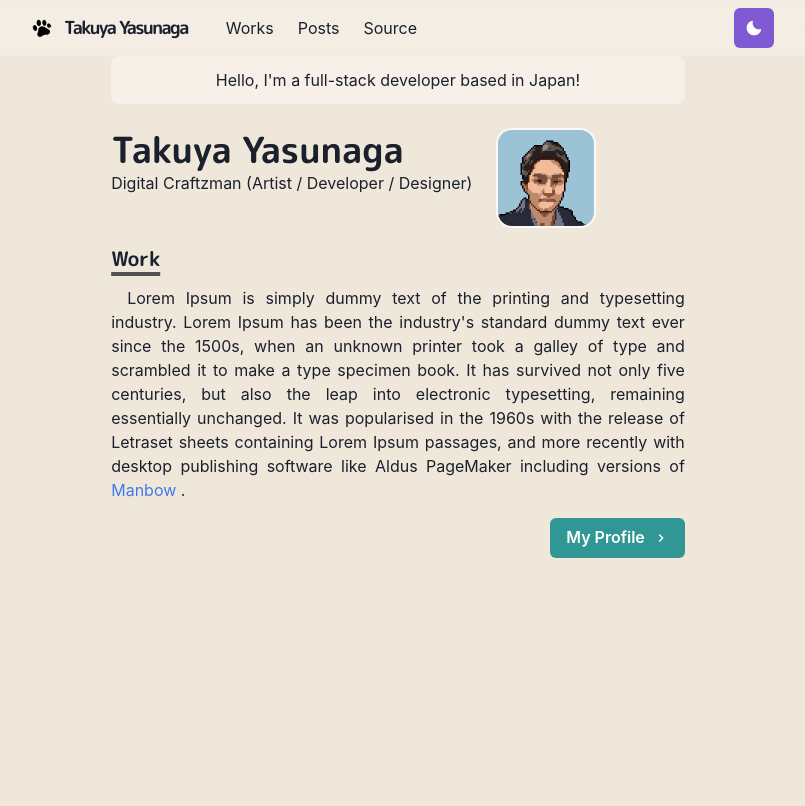
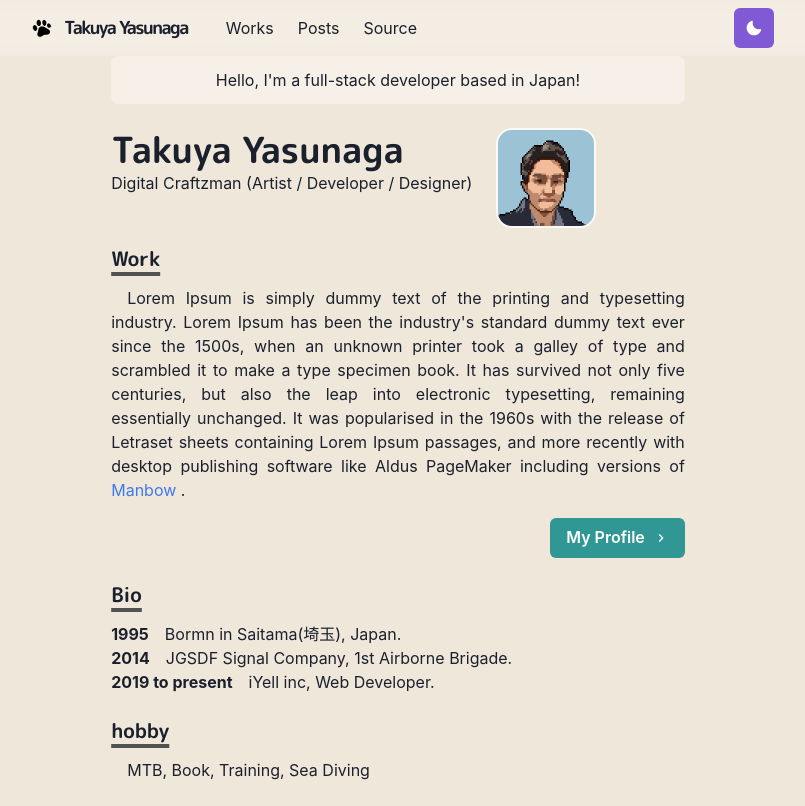
Before and after one commit to manbow1206/homepage, a Next.js app: page / in a window 1280 px wide. Shown: the whole page, without its empty margins (242-1047 px from the left). Built offline with nearby package versions, Linux system fonts and the light colour scheme.

Commit message:
add : bio

```diff
--- /dev/null
+++ b/components/bio.js
@@ -0,0 +1,12 @@
+import { Box } from "@chakra-ui/react";
+import styled from "@emotion/styled";
+
+export const BioSection = styled(Box)`
+  padding-left: 3.4em;
+  text-indent: -3.4em;
+`;
+
+export const BioYear = styled.span`
+  font-weight: bold;
+  margin-right: 1em;
+`;
--- a/pages/index.js
+++ b/pages/index.js
@@ -1,4 +1,4 @@
-import NextLink from 'next/link'
+import NextLink from "next/link";
 import {
   Container,
   Box,
@@ -8,9 +8,10 @@ import {
   useColorModeValue,
   Button,
 } from "@chakra-ui/react";
-import { ChevronRightIcon } from '@chakra-ui/icons';
+import { ChevronRightIcon } from "@chakra-ui/icons";
 import Section from "../components/section";
 import Paragraph from "../components/paragraph";
+import { BioSection, BioYear } from "../components/bio";
 
 const Page = () => {
   return (
@@ -62,7 +63,11 @@ const Page = () => {
           remaining essentially unchanged. It was popularised in the 1960s with
           the release of Letraset sheets containing Lorem Ipsum passages, and
           more recently with desktop publishing software like Aldus PageMaker
-          including versions of{' '}<NextLink href="#"><Link>Manbow</Link></NextLink> .
+          including versions of{" "}
+          <NextLink href="#">
+            <Link>Manbow</Link>
+          </NextLink>{" "}
+          .
         </Paragraph>
         <Box align="right" my={4}>
           <NextLink href="/work">
@@ -72,6 +77,30 @@ const Page = () => {
           </NextLink>
         </Box>
       </Section>
+      <Section delay={2}>
+        <Heading as="h3" variant="section-title">
+          Bio
+        </Heading>
+        <BioSection>
+          <BioYear>1995</BioYear>
+          Bormn in Saitama(埼玉), Japan.
+        </BioSection>
+        <BioSection>
+          <BioYear>2014</BioYear>
+          JGSDF Signal Company, 1st Airborne Brigade.
+        </BioSection>
+        <BioSection>
+          <BioYear>2019 to present</BioYear>
+          iYell inc, Web Developer.
+        </BioSection>
+      </Section>
+
+      <Section delay={2}>
+        <Heading as="h3" variant="section-title">
+          hobby
+        </Heading>
+        <Paragraph>MTB, Book, Training, Sea Diving</Paragraph>
+      </Section>
     </Container>
   );
 };
```
